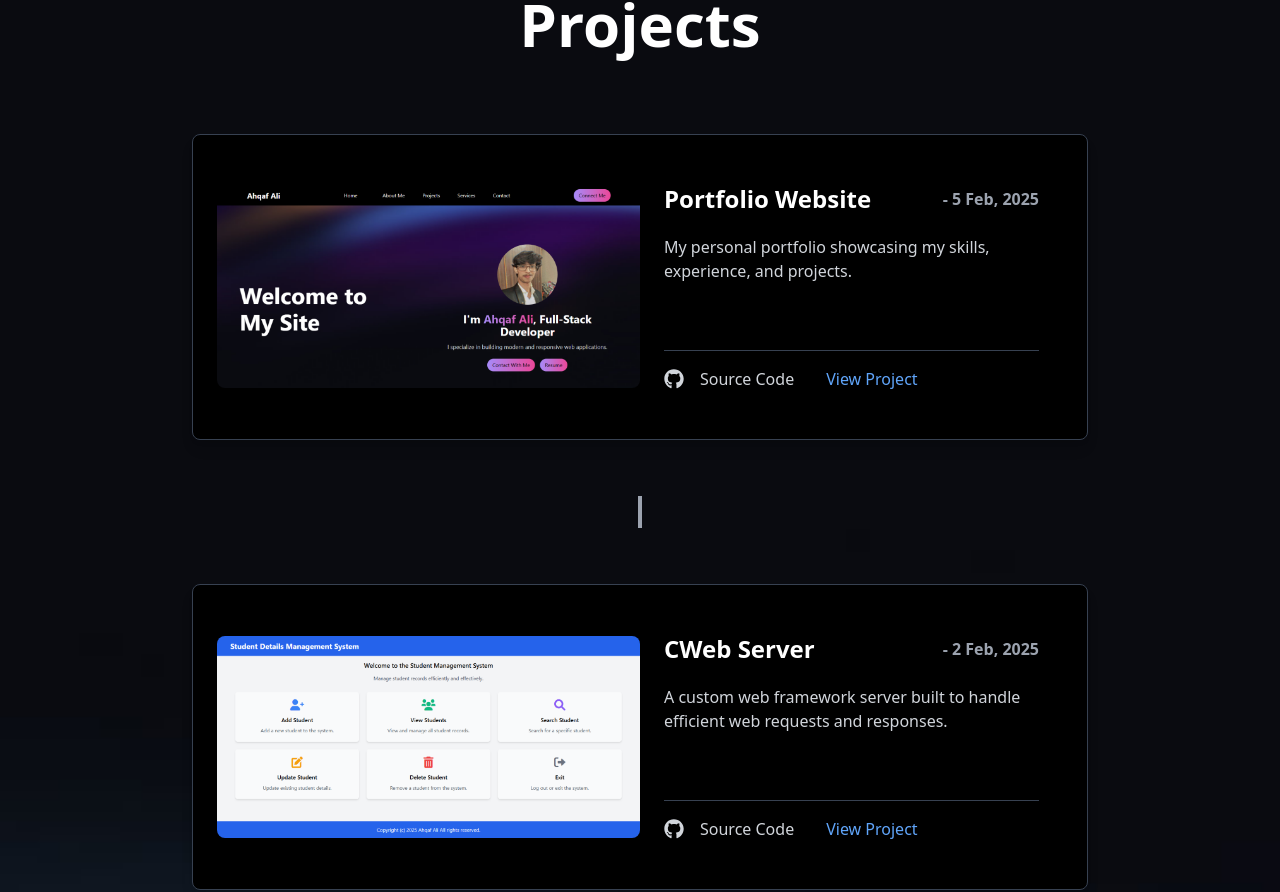
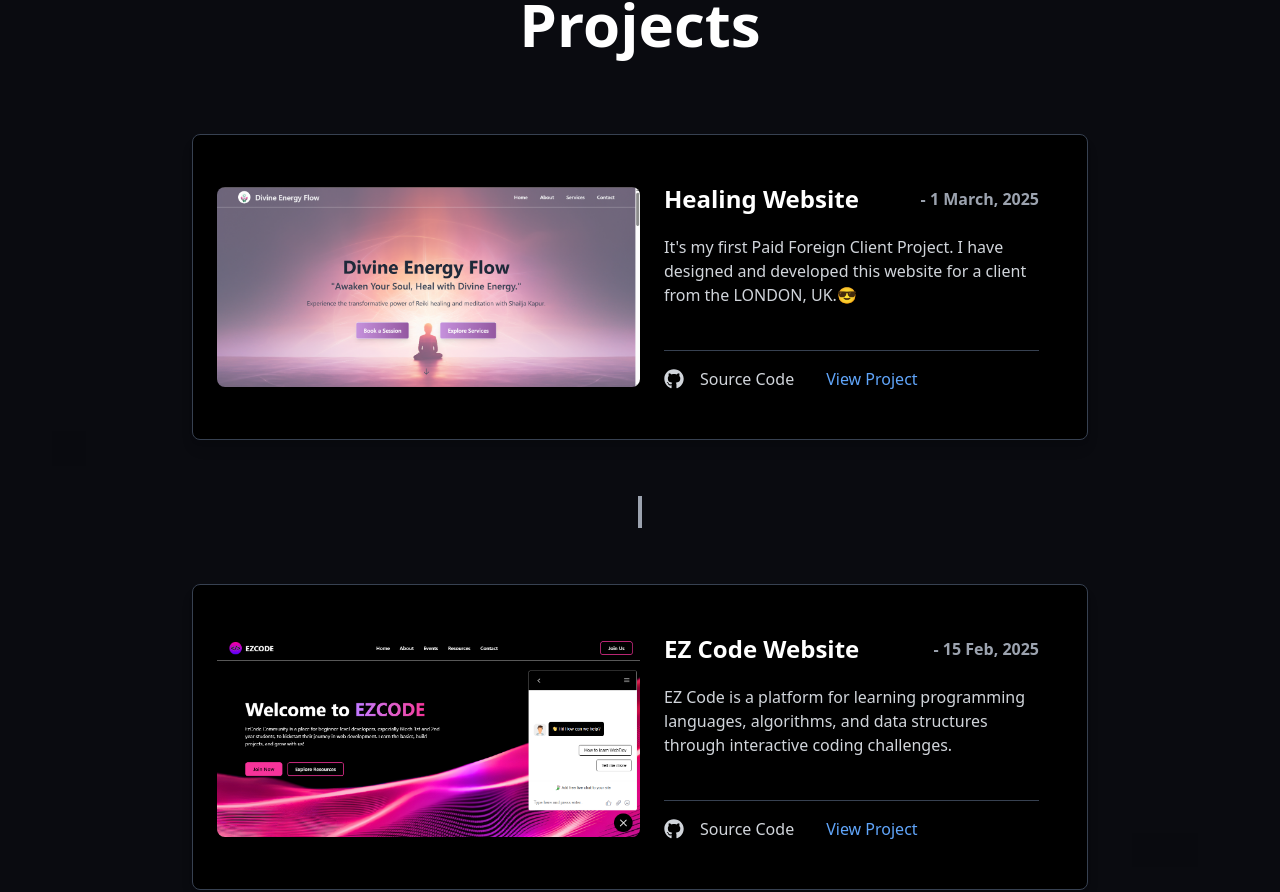
Before and after one commit to AhqafCoder/PortFolio-Ahqaf, a React (Vite) app: page / in a window 1280 px wide. Shown: the part 1630-2522 px from the top of the page. Built offline with nearby package versions, Linux system fonts and the light colour scheme.

Commit message:
Add meta tags for SEO and enhance project list with new entries

```diff
--- a/index.html
+++ b/index.html
@@ -3,6 +3,9 @@
 <head>
     <meta charset="UTF-8">
     <meta name="viewport" content="width=device-width, initial-scale=1.0">
+    <meta name="description" content="Myself Ahqaf Ali, i am a full stack web developer,Lets Collab!" />
+    <meta name="keywords" content="Ahqaf Ali, Portfolio, web developer," />
+    <meta name="title" content="Ahqaf Ali" />
     <title>Ahqaf Ali :Portfolio</title>
     <script type="module" src="/src/main.jsx" defer></script>
     <link rel="stylesheet" href="https://cdn.jsdelivr.net/npm/tailwindcss@2.2.19/dist/tailwind.min.css">
--- a/src/components/Projects.jsx
+++ b/src/components/Projects.jsx
@@ -4,13 +4,31 @@ import indiimage from '../assets/image.png';
 import cweb from '../assets/image2.png';
 import portfolio from '../assets/image1.png';
 import docsmart from '../assets/image3.png';
+import ezcode from '../assets/ezcode.png';
+import showershealing from '../assets/showershealing.png';
 
 const projects = [
+  {
+    name: "Healing Website",
+    description: "It's my first Paid Foreign Client Project. I have designed and developed this website for a client from the LONDON, UK.😎",
+    link: "https://showershealing.com/",
+    source: "https://github.com/AhqafCoder/DivineEnergyFlow",
+    image: showershealing,
+    date: "- 1 March, 2025",
+  },
+  {
+    name: "EZ Code Website",
+    description: "EZ Code is a platform for learning programming languages, algorithms, and data structures through interactive coding challenges.",
+    link: "https://portfolio-ahqaf.onrender.com/",
+    source: "https://github.com/AhqafCoder/ezcode",
+    image: ezcode,
+    date: "- 15 Feb, 2025",
+  },
   {
     name: "Portfolio Website",
     description: "My personal portfolio showcasing my skills, experience, and projects.",
     link: "https://portfolio-ahqaf.onrender.com/",
-    source: "https://github.com/AhqafCoder/PortFolio-Ahqaf",
+    source: "https://www.ahqafali.site/",
     image: portfolio,
     date: "- 5 Feb, 2025",
   },
```
Also changed, not shown: src/assets/ezcode.png (added), src/assets/showershealing.png (added).
